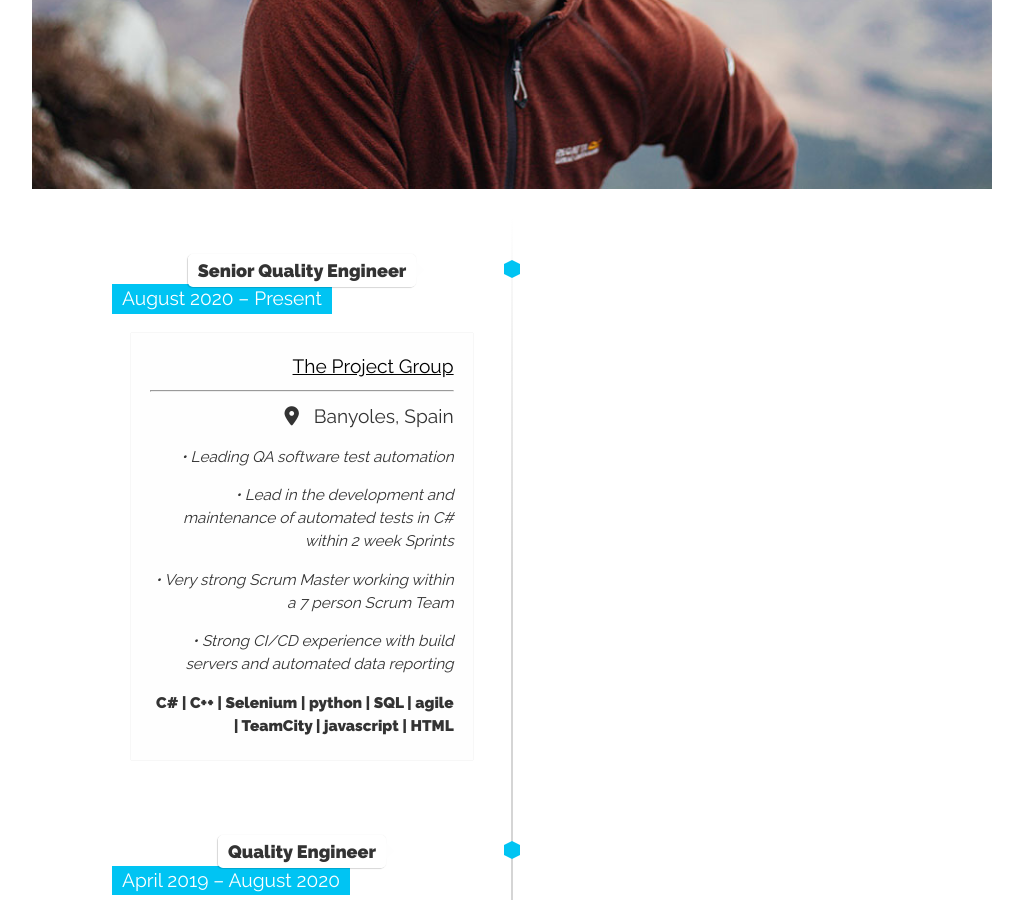
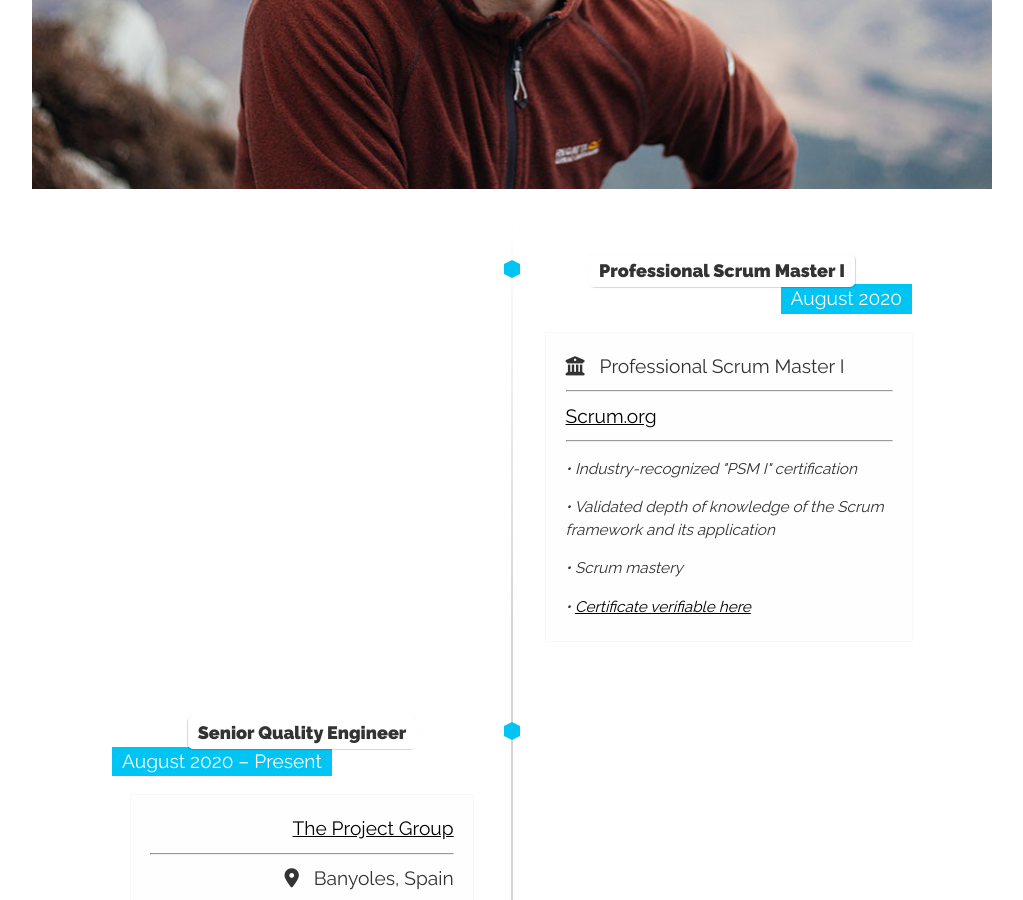
Before and after one commit to conanmercer/conanmercer.github.io, a Jekyll site: the page built from index.html, in a window 1280 px wide and 900 px high, scrolled down 1693 px. Shown: the whole window, without its empty margins (128-1151 px from the left). Built offline with Jekyll 4.4.1, drawn with Linux system fonts in a browser that asks for light colours; nearby versions of some CDN libraries; some web fonts are replaced.

Commit message:
updated cv

```diff
--- a/_includes/curriculum.html
+++ b/_includes/curriculum.html
@@ -1,5 +1,28 @@
 <ul class="timeline">
-<!-- Item 1 -->
+
+<!-- Item 9 -->
+<li>
+  <div class="direction-r">
+    <div class="flag-wrapper">
+      <span class="hexa"></span>
+      <span class="flag">Professional Scrum Master I</span>
+      <span class="time-wrapper"><span class="time">August 2020</span></span>
+    </div>
+    <div class="desc">
+      <i class="icon fas fa-university"></i> &nbsp; Professional Scrum Master I
+      <hr>
+      <a href="https://www.scrum.org/" target="_blank">Scrum.org</a>
+      <hr>
+      <p class="subDetails"> <span>&#8226;</span> Industry-recognized "PSM I" certification</p>
+      <p class="subDetails"> <span>&#8226;</span> Validated depth of knowledge of the Scrum framework and its application</p>
+      <p class="subDetails"> <span>&#8226;</span> Scrum mastery</p>
+      <p class="subDetails"> <span>&#8226;</span> <a href="https://www.scrum.org/certificates/568448" target="_blank">Certificate verifiable here</a> </p>
+    </div>
+  </div>
+</li>
+
+
+<!-- Item 8 -->
 <li>
   <div class="direction-l">
     <div class="flag-wrapper">
@@ -20,7 +43,7 @@
   </div>
 </li>
 
-<!-- Item 2 -->
+<!-- Item 7 -->
 
 <li>
   <div class="direction-l">
@@ -41,7 +64,7 @@
 </li>
 
 
-<!-- Item 3 -->
+<!-- Item 6 -->
 <li>
   <div class="direction-r">
     <div class="flag-wrapper">
@@ -64,7 +87,7 @@
 </li>
 
 
-<!-- Item 4 -->
+<!-- Item 5 -->
 <li>
   <div class="direction-r">
     <div class="flag-wrapper">
@@ -86,7 +109,7 @@
   </div>
 </li>
 
-<!-- Item 5 -->
+<!-- Item 4 -->
 <li>
   <div class="direction-l">
     <div class="flag-wrapper">
@@ -107,7 +130,7 @@
 </li>
 
 
-<!-- Item 6 -->
+<!-- Item 3 -->
 <li>
   <div class="direction-l">
     <div class="flag-wrapper">
@@ -131,7 +154,7 @@
 
 
 
-<!-- Item 7 -->
+<!-- Item 2 -->
 <li>
   <div class="direction-l">
     <div class="flag-wrapper">
@@ -155,7 +178,7 @@
 </li>
 
 
-<!-- Item 8 -->
+<!-- Item 1 -->
 <li>
   <div class="direction-l">
     <div class="flag-wrapper">
```
